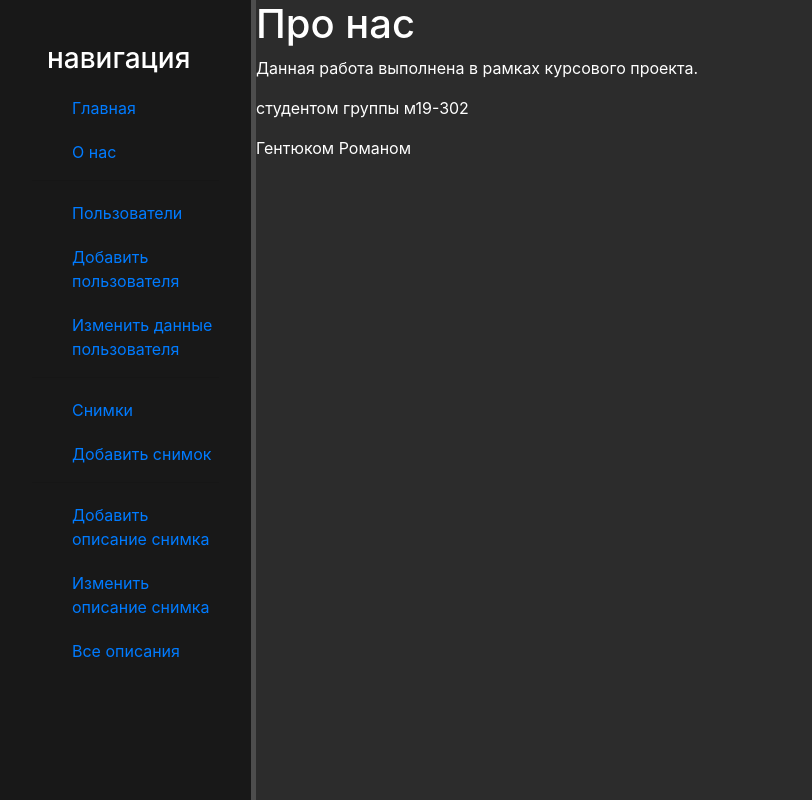
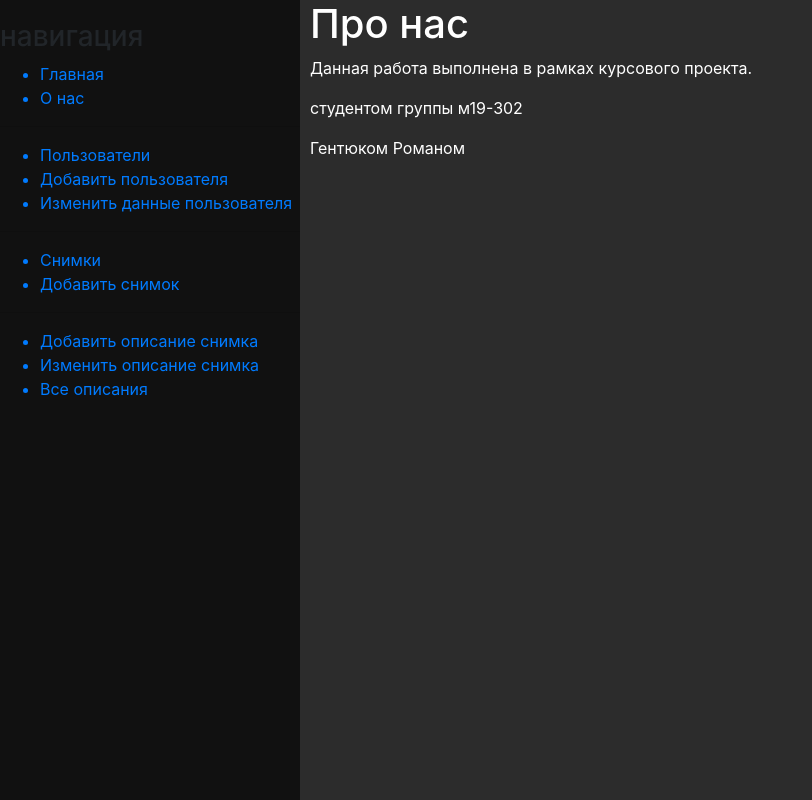
Before and after one commit to User135v20/django, a Django app: page /about in a window 1280 px wide. Shown: the whole page, without its empty margins (0-812 px from the left). Run offline with Django 3.2, Linux system fonts and the light colour scheme; some libraries are stand-ins or nearby versions.

Commit message:
fix navigation left

```diff
--- a/django1/main/static/main/css/main.css
+++ b/django1/main/static/main/css/main.css
@@ -1,15 +1,23 @@
 body{
 background: #2c2c2c;
 }
-aside{
-float: left;
-background: #181818;
-width: 20%;
-padding: 2.5%;
-height: 100vh ;
-color: #fff;
-border-right: 5px solid #4d4d4d;
+.sidenav {
+    height: 100%; /* Full-height: remove this if you want "auto" height */
+    width: 300px; /* Set the width of the sidebar */
+    position: fixed; /* Fixed Sidebar (stay in place on scroll) */
+    z-index: 1; /* Stay on top */
+    top: 0; /* Stay at the top */
+    left: 0;
+    background-color: #111; /* Black */
+    overflow-x: hidden; /* Disable horizontal scroll */
+    padding-top: 20px;
 }
+/* Style page content */
+.main {
+    margin-left: 300px; /* Same as the width of the sidebar */
+    padding: 0px 10px;
+}
+
  aside h3{
  margin-top: 10px;
  margin-left:15px;
--- a/django1/main/templates/main/layout.html
+++ b/django1/main/templates/main/layout.html
@@ -12,7 +12,7 @@
     <link rel="stylesheet" href="{% static 'main/css/main.css'%}">
 </head>
 <body>
-<aside>
+<div class="sidenav">
     <h3>навигация</h3>
     <ul>
         <a href="{% url 'home' %}">
@@ -57,10 +57,10 @@
             <li>Все описания</li>
         </a>
     </ul>
-</aside>
-<main style="color:#ffffff">
+</div>
+<div class="main" style="color:#ffffff">
     {% block content%}
     {% endblock %}
-</main>
+</div>
 </body>
 </html>
```
